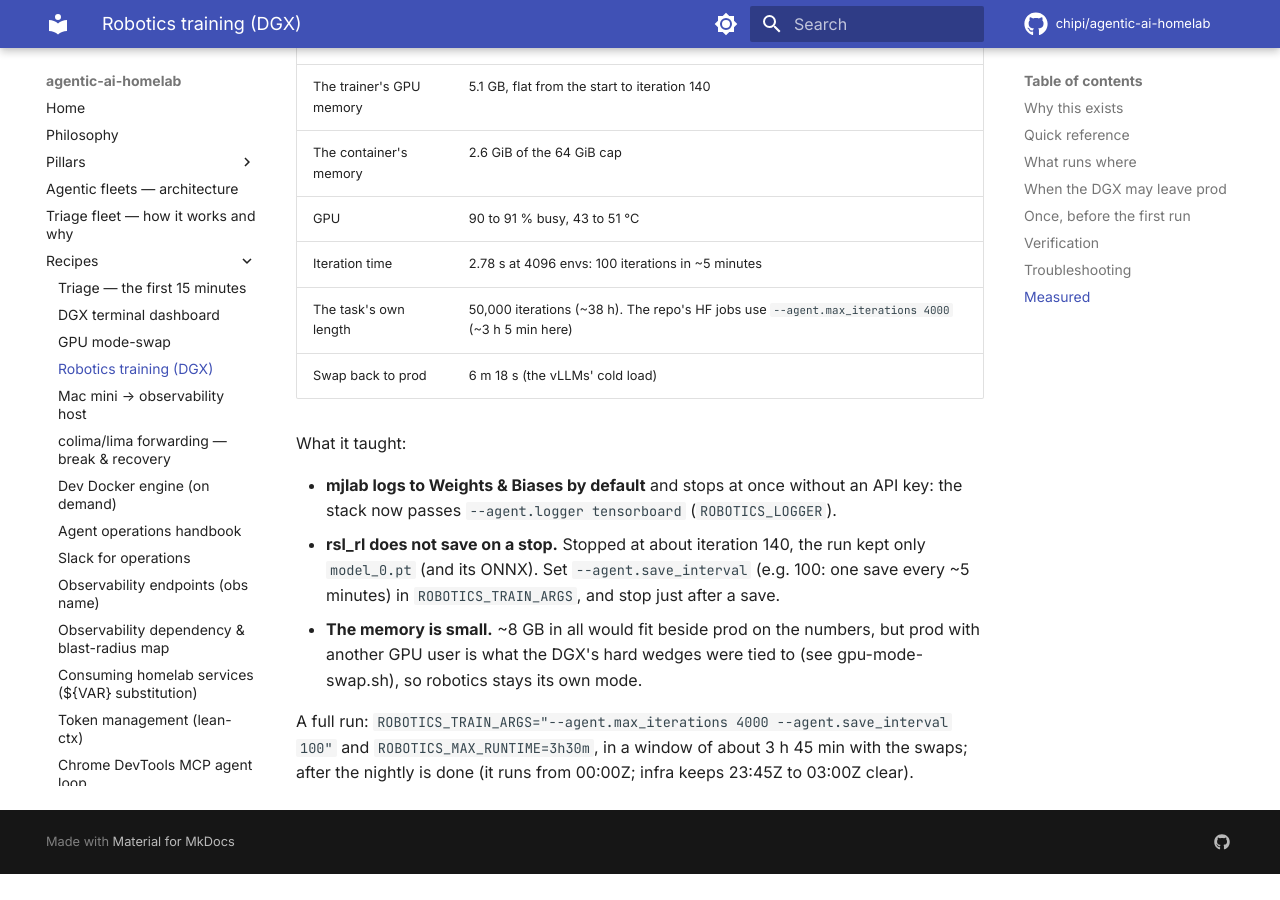
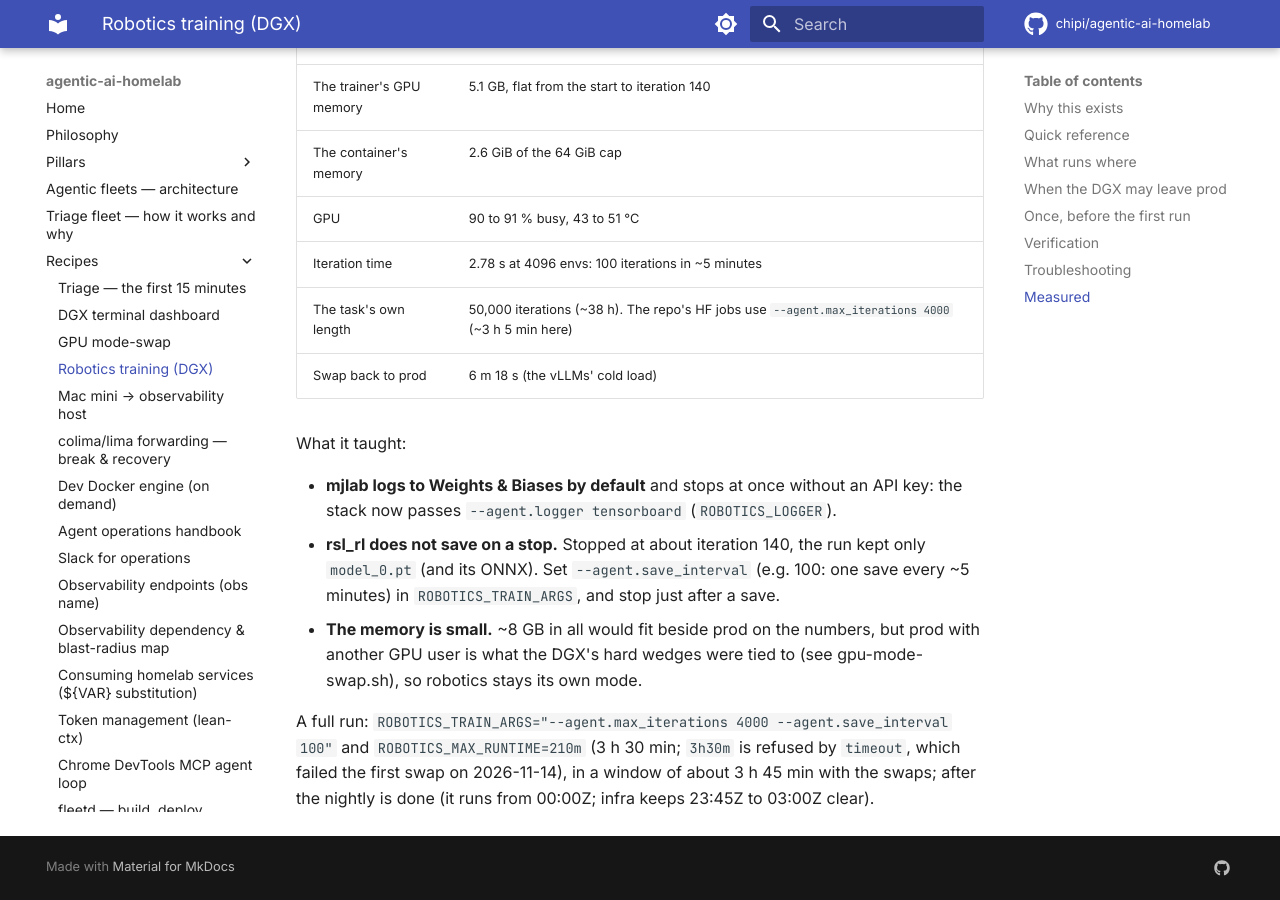
Before and after one commit to chipi/agentic-ai-homelab, an MkDocs documentation site: the page built from docs/recipes/robotics-training.md, in a window 1280 px wide and 900 px high, scrolled down 2858 px. Built offline with MkDocs 1.6.1 and Material for MkDocs 9.7.7, drawn with Linux system fonts in a browser that asks for light colours; comment, search, counter and statistics services are not loaded; before the commit the page ends 3732 px from its top, so only the background shows below that; some of the changed text lies outside the part shown.

Commit message:
robotics: ROBOTICS_MAX_RUNTIME is one number and one unit (210m, not 3h30m)
GNU timeout refuses "3h30m" ("invalid time interval"). The recipe's own
example for a full run said 3h30m; the first swap to robotics on
2026-11-14 at 12:35Z failed on it (robotics-train exited 1, the mode left
free), and robotics-lab ran it with 210m at 12:36Z. The recipe's table,
its full-run example and the compose comment now say how timeout reads it.

Co-Authored-By: Claude Opus 5.5 <noreply@anthropic.com>
Claude-Session: https://claude.ai/code/session_014cvkLDhZiuT6G7yUUfGC4i

```diff
--- a/docs/recipes/robotics-training.md
+++ b/docs/recipes/robotics-training.md
@@ -38,7 +38,7 @@ on the DGX (not in git), as for the vLLM stacks:
 | Variable | Default | |
 |---|---|---|
 | `ROBOTICS_MEM_LIMIT` | `64g` | the container's memory cap: GB10 memory is one pool for CPU and GPU (121 GiB) |
-| `ROBOTICS_MAX_RUNTIME` | `2h` | one run's bound |
+| `ROBOTICS_MAX_RUNTIME` | `2h` | one run's bound, as GNU `timeout` reads it: one number and one unit (`210m`, not `3h30m`) |
 | `ROBOTICS_NUM_ENVS` | `4096` | parallel environments |
 | `ROBOTICS_LOGGER` | `tensorboard` | mjlab's default is `wandb`, which stops at once without an API key (the first run, 2026-11-13) |
 | `ROBOTICS_TRAIN_ARGS` | | more trainer flags, e.g. `--agent.resume True --agent.load-checkpoint ...` to resume |
@@ -98,5 +98,6 @@ What it taught:
   user is what the DGX's hard wedges were tied to (see gpu-mode-swap.sh), so robotics stays its own mode.
 
 A full run: `ROBOTICS_TRAIN_ARGS="--agent.max_iterations 4000 --agent.save_interval 100"` and
-`ROBOTICS_MAX_RUNTIME=3h30m`, in a window of about 3 h 45 min with the swaps; after the nightly is done
+`ROBOTICS_MAX_RUNTIME=210m` (3 h 30 min; `3h30m` is refused by `timeout`, which failed the first
+swap on 2026-11-14), in a window of about 3 h 45 min with the swaps; after the nightly is done
 (it runs from 00:00Z; infra keeps 23:45Z to 03:00Z clear).
```
Also changed, not shown: 1 other file.
